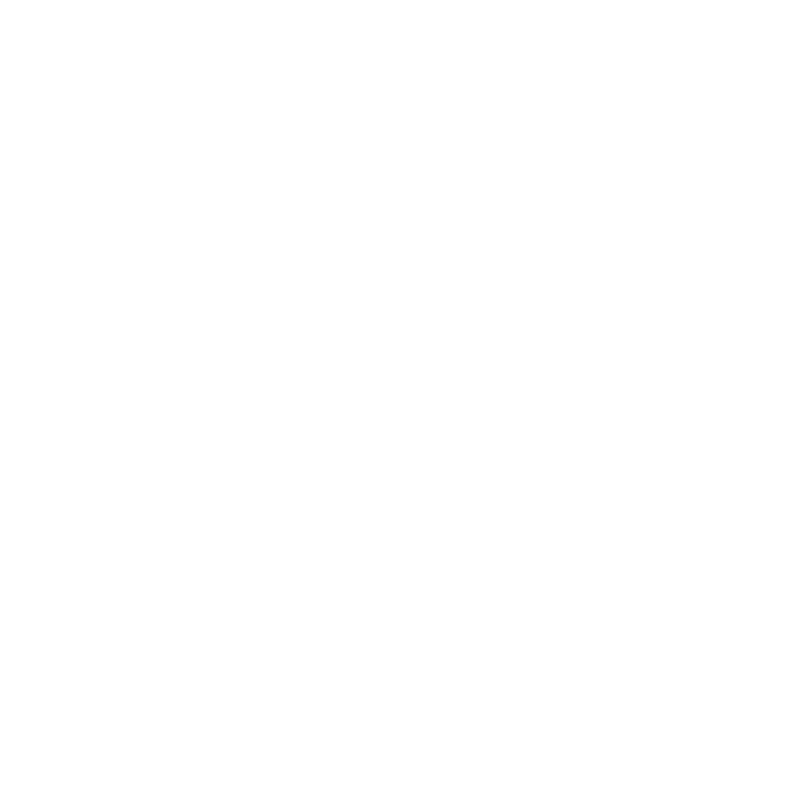
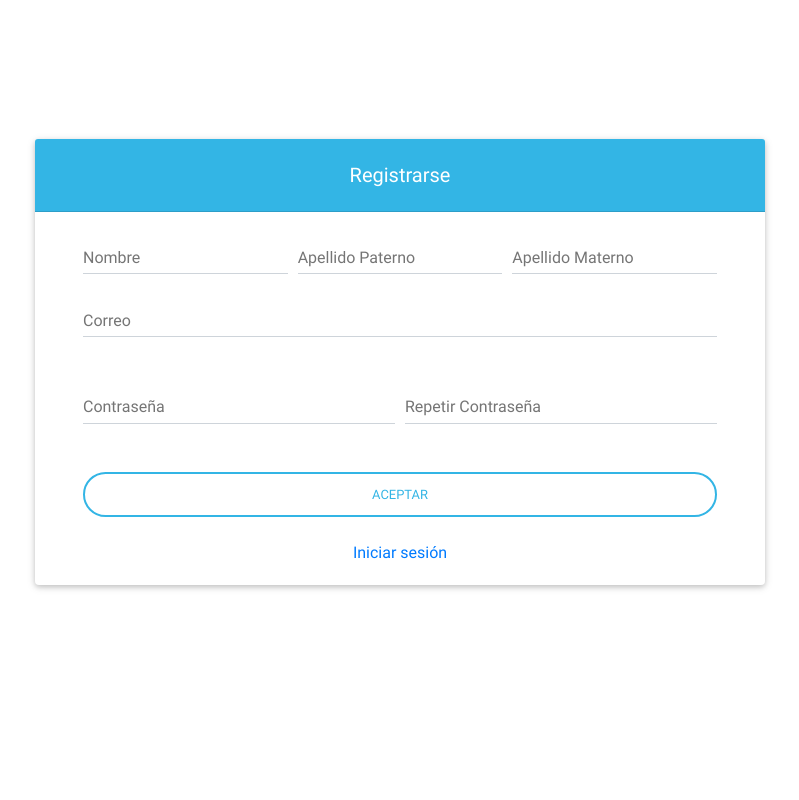
Before and after one commit to moisesmiss/proyecto-insae, a PHP site: page /crear-cuenta.php in a window 1280 px wide. Before the commit the part shown is empty. Shown: the whole page, without its empty margins (240-1039 px from the left). Run offline with PHP 8.4, Linux system fonts and the light colour scheme.

Commit message:
maquetación del formulario de registro

```diff
--- a/crear-cuenta.php
+++ b/crear-cuenta.php
@@ -0,0 +1,101 @@
+<!DOCTYPE html>
+<html lang="es">
+<head>
+	<meta charset="UTF-8">
+	<title>Document</title>
+	<meta name="viewport" content="width=device-width, user-scalable=no, initial-scale=1.0, maximum-scale=1.0, minimum-scale=1.0">
+	<link rel="stylesheet" type="text/css" href="css/all.min.css">
+	<link rel="stylesheet" type="text/css" href="css/bootstrap.min.css">
+	<link rel="stylesheet" type="text/css" href="css/mdb.min.css">
+	<link rel="stylesheet" type="text/css" href="css/style.css">
+</head>
+<body>
+	<div class="container">
+		<div class="login row d-flex justify-content-center">
+			<div class="col-12 col-md-8">
+				<!-- Material form register -->
+				<div class="card">
+
+					<h5 class="card-header info-color white-text text-center py-4">
+						<strong>Registrarse</strong>
+					</h5>
+
+					<!--Card content-->
+					<div class="card-body px-lg-5 pt-0">
+
+						<!-- Form -->
+						<form class="text-center" style="color: #757575;">
+
+							<div class="form-row">
+								<div class="col-12 col-md">
+									<!-- nombre -->
+									<div class="md-form">
+										<input type="text" id="materialRegisterFormFirstName" class="form-control">
+										<label for="materialRegisterFormFirstName">Nombre</label>
+									</div>
+								</div>
+								<div class="col-12 col-md">
+									<!-- apellido paterno -->
+									<div class="md-form">
+										<input type="email" id="materialRegisterFormLastName" class="form-control">
+										<label for="materialRegisterFormLastName">Apellido Paterno</label>
+									</div>
+								</div>
+								<div class="col-12 col-md">
+									<!-- apellido materno -->
+									<div class="md-form">
+										<input type="text" name="" id="apellidoM" class="form-control">
+										<label for="apellidoM">Apellido Materno</label>
+									</div>
+								</div>
+							</div>
+
+							<!-- E-mail -->
+							<div class="md-form mt-0">
+								<input type="email" id="materialRegisterFormEmail" class="form-control">
+								<label for="materialRegisterFormEmail">Correo</label>
+							</div>
+
+							<div class="form-row">
+								<!-- Password -->
+								<div class="col-12 col-md">
+									<div class="md-form">
+										<input type="password" id="password" class="form-control" aria-describedby="materialRegisterFormPasswordHelpBlock">
+										<label for="password">Contraseña</label>
+									</div>
+								</div>
+
+								<div class="col-12 col-md">
+									<div class="md-form">
+										<input type="password" id="password2" class="form-control" aria-describedby="materialRegisterFormPasswordHelpBlock">
+										<label for="password2">Repetir Contraseña</label>
+									</div>
+								</div>
+
+							</div>
+
+
+							<!-- Sign up button -->
+							<button class="btn btn-outline-info btn-rounded btn-block my-4 waves-effect z-depth-0" type="submit">Aceptar</button>
+							<a href="index.php">Iniciar sesión</a>
+
+							</form>
+							<!-- Form -->
+
+						</div>
+
+					</div>
+					<!-- Material form register -->
+				</div>
+			</div>
+
+
+
+
+		</div>
+		<script type="text/javascript" src="js/popper.min.js"></script>
+		<script type="text/javascript" src="js/jquery.min.js"></script>
+		<script type="text/javascript" src="js/bootstrap.min.js"></script>
+		<script type="text/javascript" src="js/mdb.min.js"></script>
+	</body>
+	</html>
--- a/css/style.css
+++ b/css/style.css
@@ -1,4 +1,5 @@
 .login {
   height: 100vh;
-  align-items: center;
-  padding: 1em 0; }
+  padding-top: calc(25% / 2); }
+  .login .card {
+    margin-bottom: 2em; }
--- a/gulpfile.js
+++ b/gulpfile.js
@@ -22,7 +22,7 @@ gulp.task('serve', ['php', 'sass'], function() {
 
     gulp.watch("./scss/*.scss", ['sass']); //RUTA DE LA CARPETA DE SASS ORIGEN
     gulp.watch("./*.html").on('change', browserSync.reload); //WATCH DE LOS ARCHIVOS HTML
-    gulp.watch("./*.php").on('change', browserSync.reload); //WATCH DE LOS ARCHIVOS PHP
+    gulp.watch("./*.php", browserSync.reload); //WATCH DE LOS ARCHIVOS PHP
 });
 
 // Compile sass into CSS & auto-inject into browsers
--- a/index.php
+++ b/index.php
@@ -57,7 +57,7 @@
 
 							<!-- Register -->
 							<p>
-								<a href="">Crear cuenta</a>
+								<a href="crear-cuenta.php">Crear cuenta</a>
 							</p>
 
 						</form>
--- a/scss/style.scss
+++ b/scss/style.scss
@@ -1,5 +1,7 @@
 .login{
 	height: 100vh;
-	align-items: center;
-	padding: 1em 0;
+	padding-top: calc(25% / 2);
+	.card{
+		margin-bottom: 2em;
+	}
 }
```
